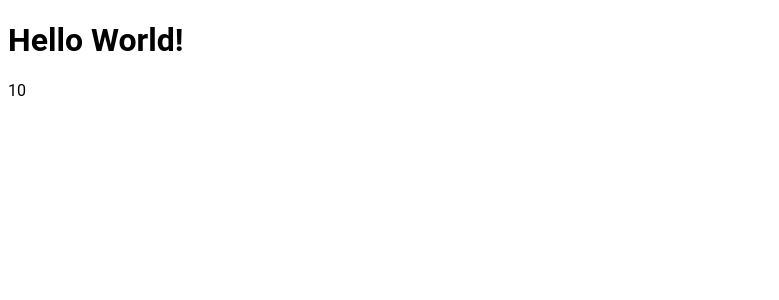
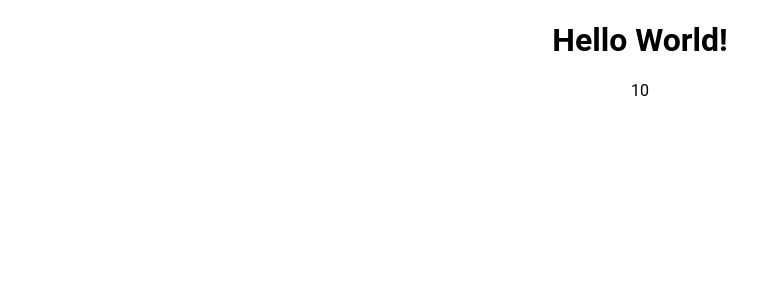
Before and after one commit to jhonfmg7/home-task-02, a React app: page / in a window 1280 px wide. Shown: the top 300 px of the page, without its empty margins (0-779 px from the left). Built offline with nearby package versions, Linux system fonts and the light colour scheme.

Commit message:
make it better

```diff
--- a/package.json
+++ b/package.json
@@ -5,7 +5,9 @@
   "main": "index.js",
   "scripts": {
     "dev": "webpack serve --mode development",
-    "prod": "webpack --mode production"
+    "prod": "webpack --mode production",
+    "prepare": "husky install",
+    "test": "webpack serve --mode development"
   },
   "author": "Jhon Mármol",
   "license": "MIT",
@@ -30,6 +32,8 @@
     "eslint-plugin-react": "^7.31.10",
     "eslint-plugin-react-hooks": "^4.6.0",
     "html-webpack-plugin": "^5.5.0",
+    "husky": "^8.0.1",
+    "lint-staged": "^13.0.3",
     "lodash": "^4.17.21",
     "sass": "^1.55.0",
     "sass-loader": "^13.1.0",
--- a/src/App.css
+++ b/src/App.css
@@ -9,3 +9,7 @@ html {
 *::after {
     box-sizing: inherit;
 }
+
+.container {
+    text-align: center;
+}
--- a/src/App.js
+++ b/src/App.js
@@ -5,7 +5,7 @@ import Counter from "./components/Counter.tsx";
 
 const App = () => {
     return (
-        <div>
+        <div className="container">
             <h1>Hello World!</h1>
             <Counter />
         </div>
```
Also changed, not shown: 2 other files (tests, documents, lock files or other folders).
